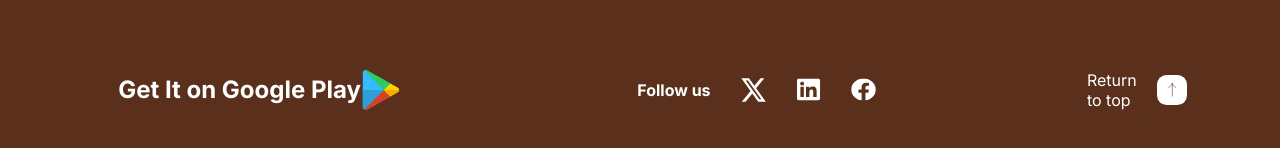
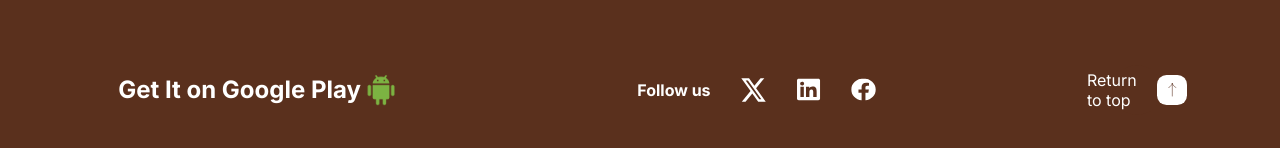
Before and after one commit to Naominm/react-flagship-secondhand, a React (Create React App) app: page / in a window 1280 px wide. Shown: the part 2462-2610 px from the top of the page. Built offline with nearby package versions, Linux system fonts and the light colour scheme.

Commit message:
modified footer download icon

```diff
--- a/src/components/Footer/footer.jsx
+++ b/src/components/Footer/footer.jsx
@@ -15,7 +15,7 @@ export default function Footer() {
         <div className="plastore-icon">
           <div className="flex-container">
             <span>Get It on <b> Google Play </b></span>
-            <img src="./images/playstoreIcon.svg" alt="Playstore icon" />
+            <img src="./images/add.jpg" alt="Playstore icon" />
           </div>
         </div>
         <div className="social-media">
```
